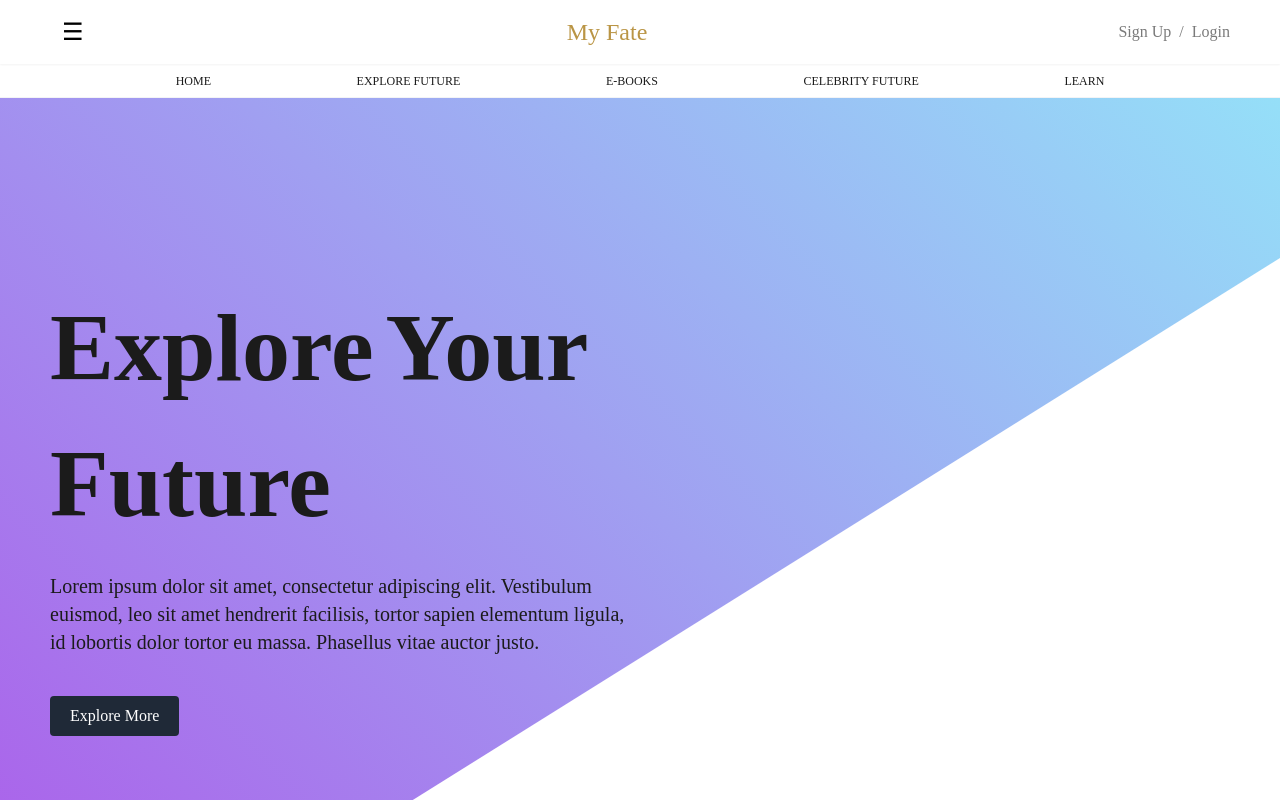
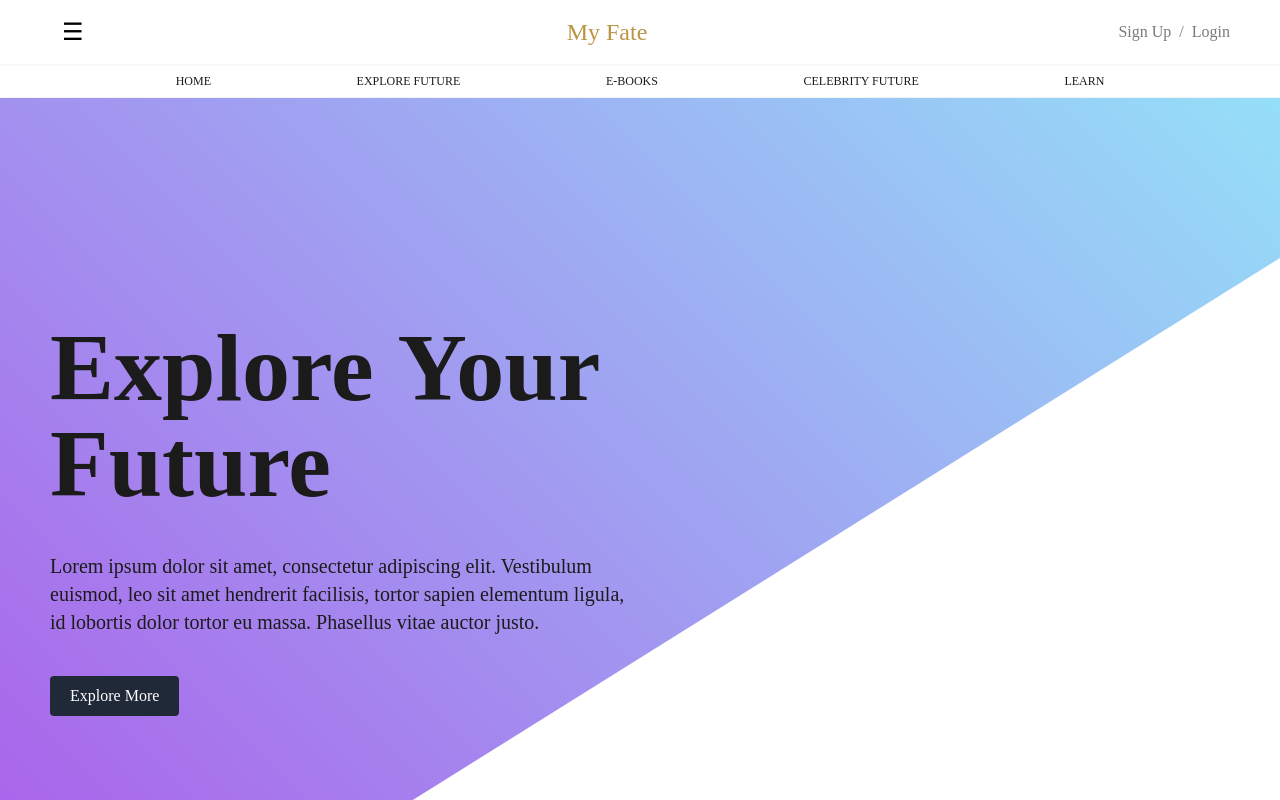
Before and after one commit to mhshuvoalways/myfate-web-app, a Next.js app: page / in a window 1280 px wide. Shown: the top 800 px of the page. Built offline with nearby package versions, Linux system fonts and the light colour scheme; a web font is replaced by a local one.

Commit message:
text anim

```diff
--- a/components/Intro/index.jsx
+++ b/components/Intro/index.jsx
@@ -1,7 +1,7 @@
 import Image from "next/image";
 import { motion } from "framer-motion";
 import { Zoom } from "react-reveal";
-import AnimationText from "../TextAnimation";
+import AnimationText from "../TextAnimation/TextAnimation";
 import Mobile from "@/public/intro/mobile.jpg";
 
 const index = () => {
@@ -10,7 +10,20 @@ const index = () => {
       <div className="h-auto sm:h-screen flex justify-between items-center gap-5 flex-wrap sm:flex-nowrap mycontainer">
         <div className="w-full sm:w-6/12 space-y-10">
           <AnimationText
-            letters={"Explore Your Future"}
+            letters={[
+              {
+                letter: "Explore",
+                delay: "0.15",
+              },
+              {
+                letter: "Your",
+                delay: "0.25",
+              },
+              {
+                letter: "Future",
+                delay: "0.45",
+              },
+            ]}
             className={
               "font-semibold leading-none pt-10 font-gabarito text-4xl sm:text-6xl md:text-7xl lg:text-8xl"
             }
--- /dev/null
+++ b/components/TextAnimation/TextAnimation.jsx
@@ -0,0 +1,21 @@
+const Index = ({ letters, className, textCenter }) => {
+  return (
+    <div className={className}>
+      <div className="words-line">
+        {letters.map((letter, index) => (
+          <>
+            <span
+              key={index}
+              className="anim-word-up inline-block"
+              style={{ "--delay": `${letter.delay}s` }}
+            >
+              {letter.letter}
+            </span>{" "}
+          </>
+        ))}
+      </div>
+    </div>
+  );
+};
+
+export default Index;
--- a/styles/globals.css
+++ b/styles/globals.css
@@ -93,6 +93,38 @@
       transform: translateY(-20px);
     }
   }
+
+  /*  */
+
+  .words-line {
+    position: relative;
+    overflow: hidden;
+  }
+
+  @keyframes word-up {
+    from {
+      opacity: 0;
+      transform: translateY(var(--from));
+    }
+    to {
+      opacity: 1;
+      transform: translateY(0);
+    }
+  }
+
+  .anim-word-up {
+    --delay: 0s;
+    --from: -100%;
+    --duration: 0.75s;
+    opacity: 0;
+    transform: translateY(var(--from));
+    -webkit-backface-visibility: hidden;
+    position: relative;
+    animation: word-up cubic-bezier(0.6, -0.28, 0.735, 0.045) forwards;
+    animation-delay: var(--delay);
+    animation-duration: var(--duration);
+  }
+
   /* global css end */
 
   /* Home page Intro */
```
